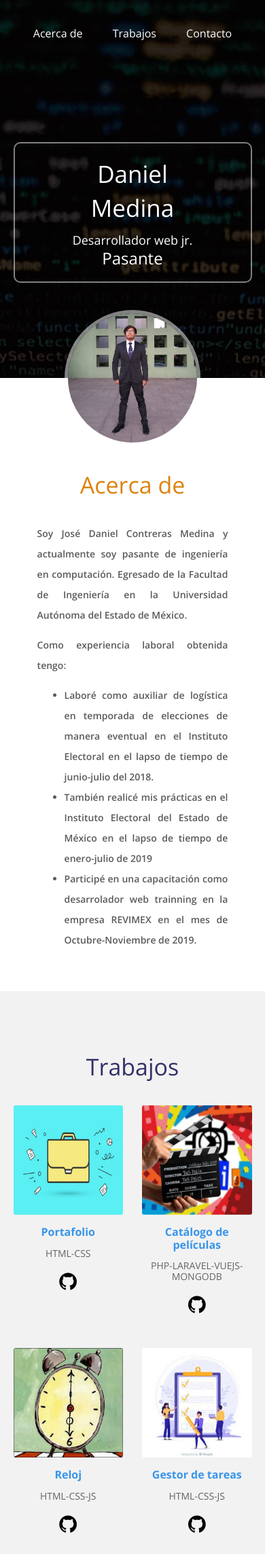
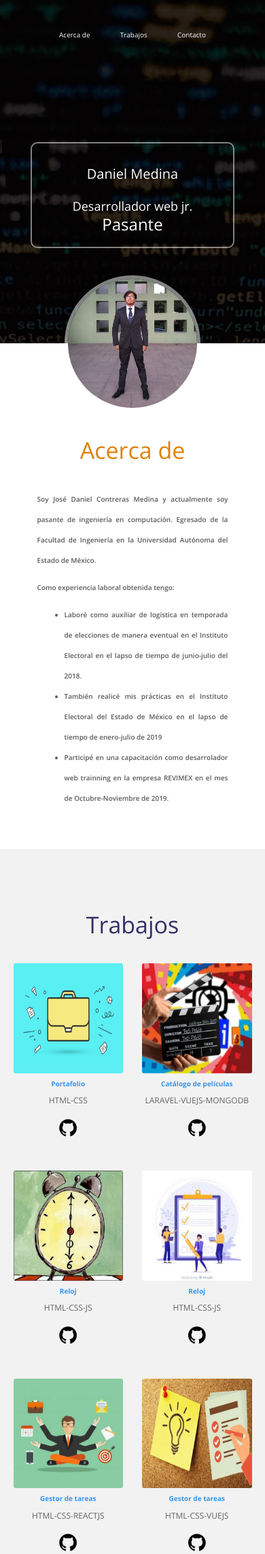
Before and after one commit to joseDanCM1995A/portafolio, a PHP site: page / in a window 390 px wide. Shown: the top 2286 px of the page at 68% size. Run offline with PHP 8.4, Linux system fonts and the light colour scheme.

Commit message:
responsivev2.0

```diff
--- a/css/estilos.css
+++ b/css/estilos.css
@@ -185,7 +185,7 @@ header .contenedor-texto .texto .profesion {
 }
 
 .main .trabajos .contenedor-trabajos .trabajo .descripcion .categoria {
-    font-size: 14px;
+    font-size: 12px;
     color: #636363;
 }
 
@@ -349,10 +349,48 @@ footer .redessociales .githubb:hover {
         font-size: 15px;
     }
     .main .acercade .contenedor .texto {
-        font-size: 14px;
+        font-size: 10px;
     }
     footer .redessociales {
         padding-top: 30px;
         padding-bottom: 10px;
     }
+    header .menu a {
+        font-size: 12px;
+    }
+    .main .trabajos .contenedor-trabajos .trabajo .descripcion .nombre {
+        font-size: 10px;
+    }
 }
+
+@media(max-width: 400px) {
+    header .contenedor-texto .texto .nombre {
+        font-size: 15px;
+    }
+    header .contenedor-texto .texto .profesion {
+        font-size: 18px;
+    }
+    footer .contacto .formulario input[type="text"],
+    footer .contacto .formulario input[type="email"],
+    footer .contacto .formulario input[type="tel"],
+    footer .contacto .formulario textarea {
+        font-size: 15px;
+    }
+    .main .acercade .contenedor .texto {
+        font-size: 10px;
+    }
+    footer .redessociales {
+        padding-top: 30px;
+        padding-bottom: 10px;
+    }
+    header .menu a {
+        font-size: 10px;
+    }
+    header .contenedor-texto .texto .nombre {
+        font-size: 20px;
+        font-weight: 400;
+    }
+    .main .trabajos .contenedor-trabajos .trabajo .descripcion .nombre {
+        font-size: 10px;
+    }
+}
--- a/index.html
+++ b/index.html
@@ -70,12 +70,16 @@
                             <img src="img/port.jpg" alt="portafolio">
                         </div>
                         <div class="descripcion">
+                            <div class="nom">
                                 <p class="nombre">
                                     Portafolio
                                 </p>
+                            </div>
+                            <div class="cat">
                                 <p class="categoria">
                                     HTML-CSS
                                 </p>
+                            </div>
                             <p class="git">
                                 <a href="https://github.com/joseDanCM1995A/portafolio" class="github"><i class="fa fa-github" aria-hidden="true"></i></a>
                             </p>
@@ -88,12 +92,16 @@
                             <img src="img/photofunia-1438483930.jpg" alt="catalogo de peliculas">
                         </div>
                         <div class="descripcion">
+                            <div class="nom">
                                 <p class="nombre">
                                     Catálogo de películas
                                 </p>
+                            </div>
+                            <div class="cat">
                                 <p class="categoria">
-                                PHP-LARAVEL-VUEJS-MONGODB
+                                    LARAVEL-VUEJS-MONGODB
                                 </p>
+                            </div>
                             <p class="git">
                                 <a href="https://github.com/joseDanCM1995A/cat-logo-peliculas-laravel-vue.js-mongodb-" class="github"><i class="fa fa-github" aria-hidden="true"></i></a>
                             </p>
@@ -106,12 +114,16 @@
                             <img src="img/clock.jpg" alt="relojjs">
                         </div>
                         <div class="descripcion">
+                            <div class="nom">
                                 <p class="nombre">
                                     Reloj
                                 </p>
+                            </div>
+                            <div class="cat">
                                 <p class="categoria">
                                     HTML-CSS-JS
                                 </p>
+                            </div>
                             <p class="git">
                                 <a href="https://github.com/joseDanCM1995A/Reloj-html-css-js-" class="github"><i class="fa fa-github" aria-hidden="true"></i></a>
                             </p>
@@ -124,12 +136,16 @@
                             <img src="img/todo2.jpg" alt="todojs">
                         </div>
                         <div class="descripcion">
+                            <div class="nom">
                                 <p class="nombre">
-                                Gestor de tareas
+                                    Reloj
                                 </p>
+                            </div>
+                            <div class="cat">
                                 <p class="categoria">
                                     HTML-CSS-JS
                                 </p>
+                            </div>
                             <p class="git">
                                 <a href="https://github.com/joseDanCM1995A/app-todo-list-js" class="github"><i class="fa fa-github" aria-hidden="true"></i></a>
                             </p>
@@ -142,12 +158,16 @@
                             <img src="img/task.jpg" alt="portafolio">
                         </div>
                         <div class="descripcion">
+                            <div class="nom">
                                 <p class="nombre">
                                     Gestor de tareas
                                 </p>
+                            </div>
+                            <div class="cat">
                                 <p class="categoria">
                                     HTML-CSS-REACTJS
                                 </p>
+                            </div>
                             <p class="git">
                                 <a href="https://github.com/joseDanCM1995A/app-todo-reactjs" class="github"><i class="fa fa-github" aria-hidden="true"></i></a>
                             </p>
@@ -160,12 +180,16 @@
                             <img src="img/todo.jpg" alt="todovuejs">
                         </div>
                         <div class="descripcion">
+                            <div class="nom">
                                 <p class="nombre">
                                     Gestor de tareas
                                 </p>
+                            </div>
+                            <div class="cat">
                                 <p class="categoria">
                                     HTML-CSS-VUEJS
                                 </p>
+                            </div>
                             <p class="git">
                                 <a href="https://github.com/joseDanCM1995A/app-todo-js/blob/master/README.md" class="github"><i class="fa fa-github" aria-hidden="true"></i></a>
                             </p>
```
Lines whose indentation alone changed are shown as unchanged.
